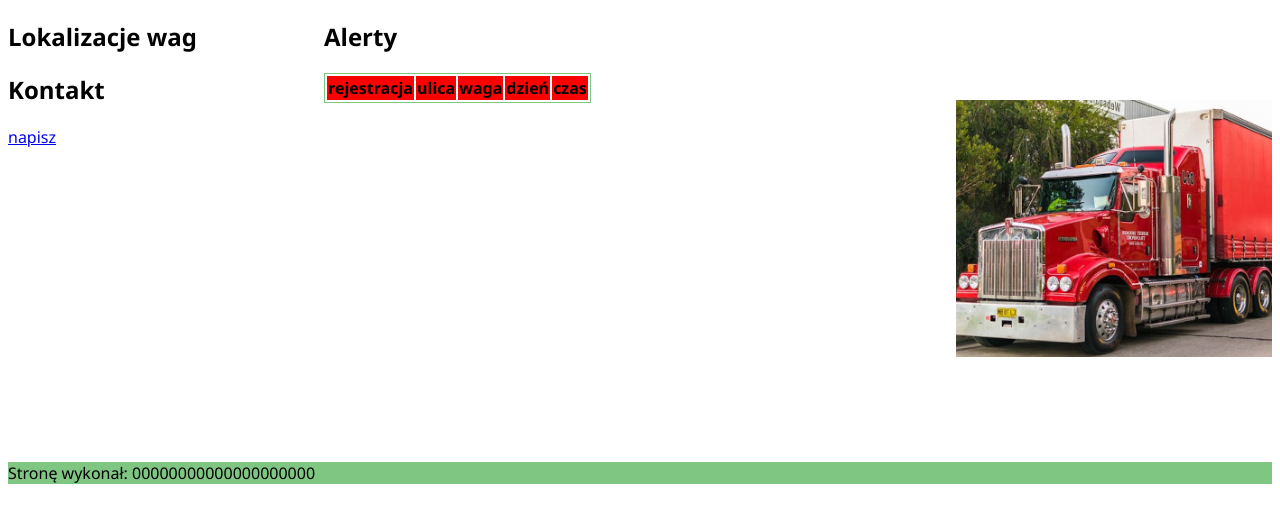
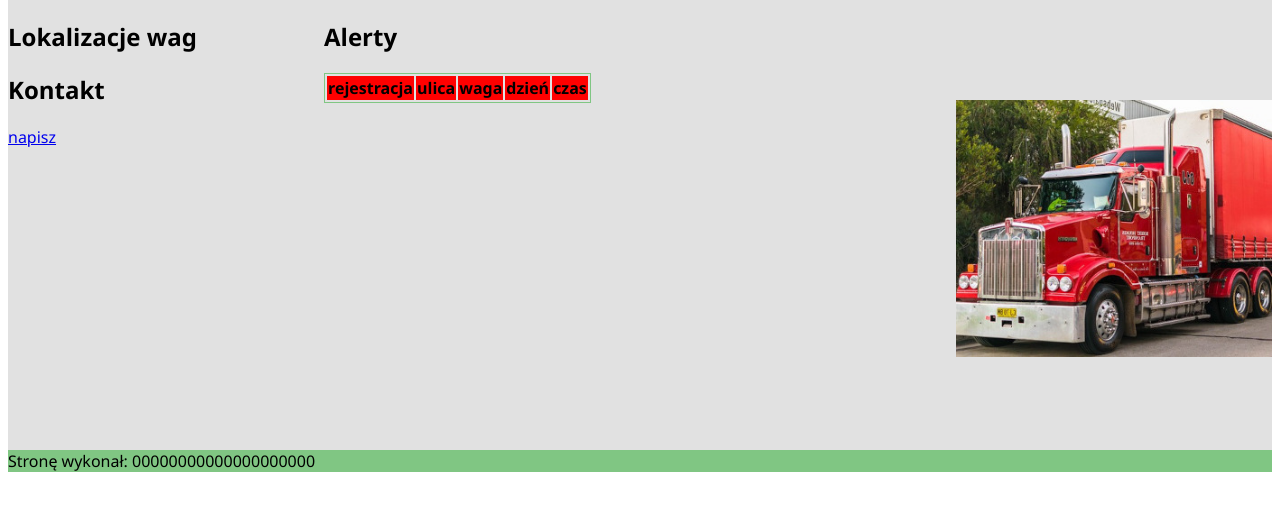
Before and after one commit to Wolfyxon/web-for-school, a PHP site: page /wazenie.php in a window 1280 px wide. Shown: the part 158-681 px from the top of the page. Run offline with PHP 8.4, Linux system fonts and the light colour scheme; lists and menus that the app fills with data are empty.

Commit message:
Added remaining css

```diff
--- a/highSchool/3/testExams/03.06.2025/fromScratch/Arkusz4/styl.css
+++ b/highSchool/3/testExams/03.06.2025/fromScratch/Arkusz4/styl.css
@@ -41,6 +41,8 @@ table tr:last-child {
 
 #left, #middle, #right {
     float: left;
+    background-color: #E1E1E1;
+    height: 450px;
 }
 
 #left, #right {
```
